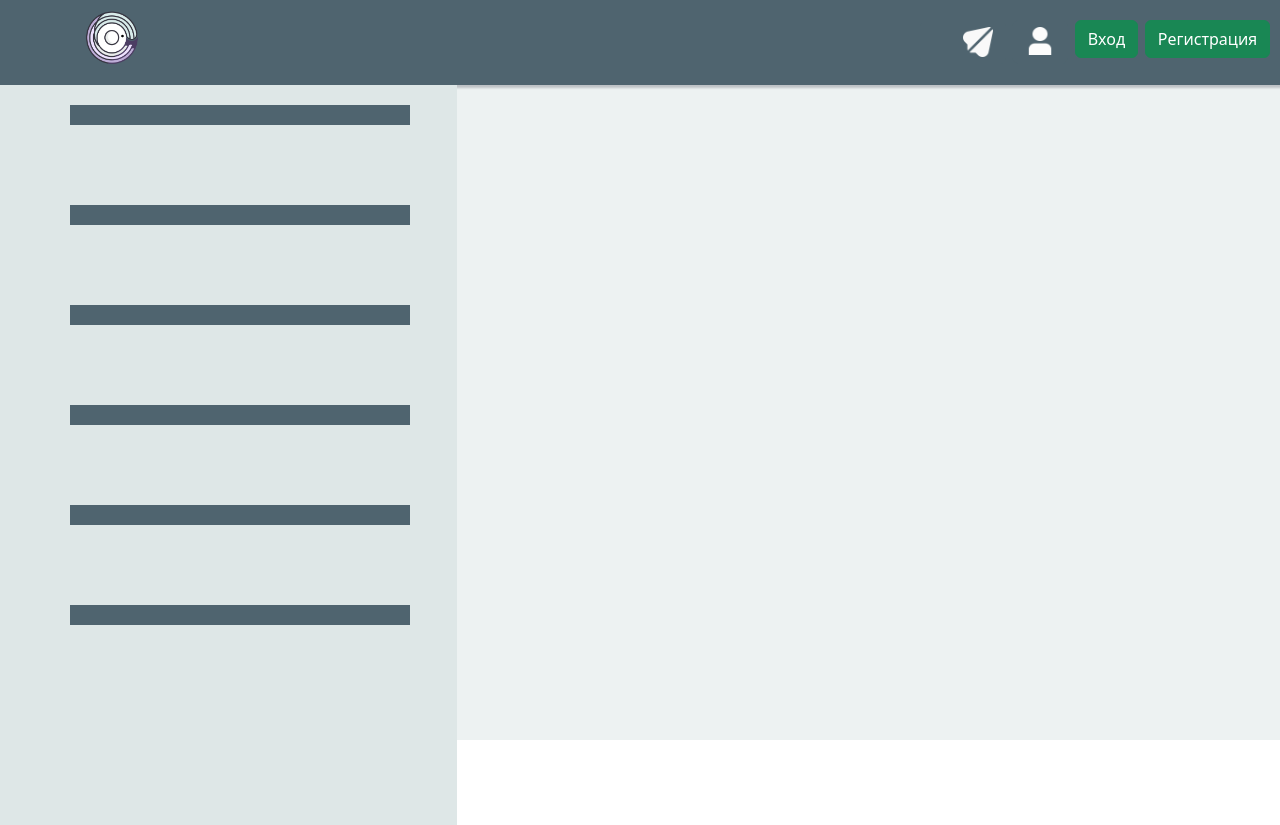
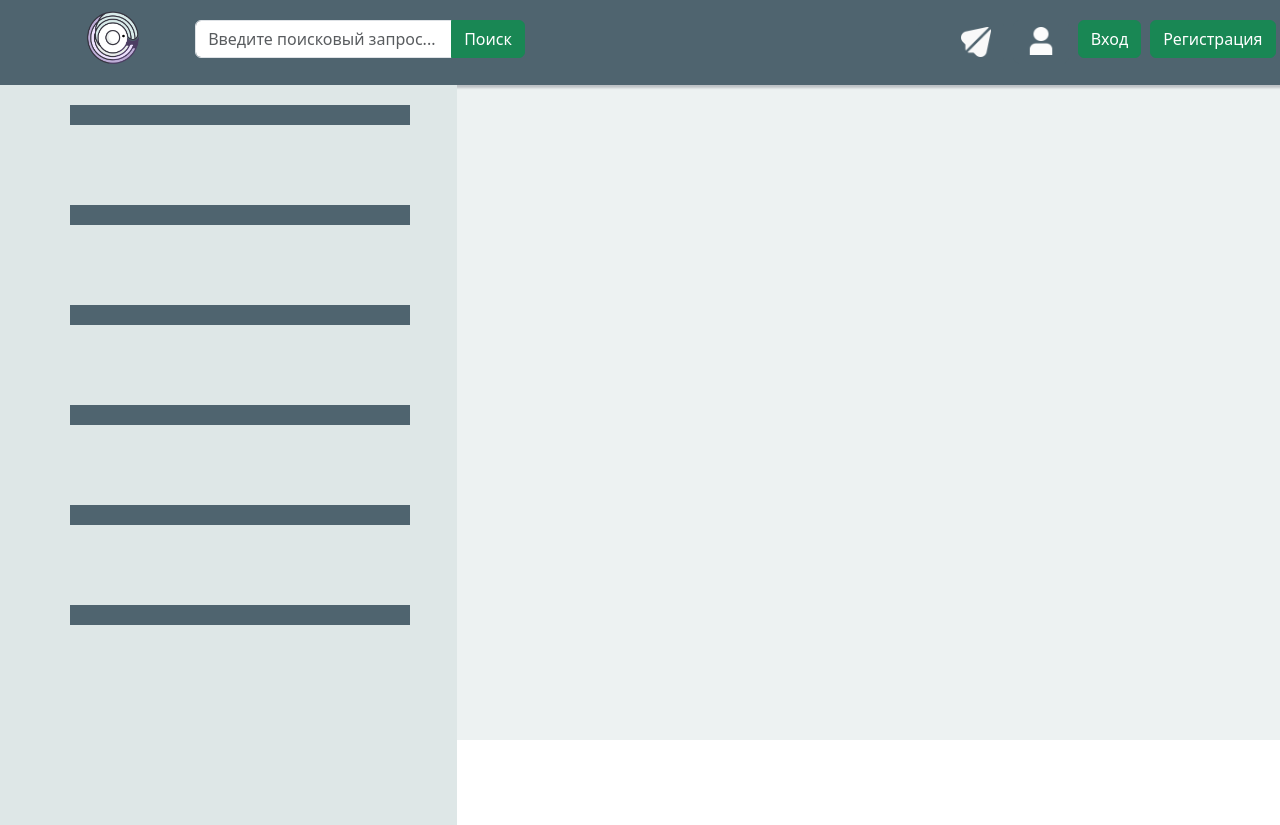
Before and after one commit to anyoneees/project_frontend1, a React (Create React App) app in the folder my-app1/: page /chat in a window 1280 px wide. Built offline with nearby package versions, Linux system fonts and the light colour scheme.

Commit message:
Added search field

```diff
--- a/my-app1/src/App.css
+++ b/my-app1/src/App.css
@@ -98,11 +98,16 @@
 }
 
 .Chat-button {
-    margin-left: 60%;
+    margin-left: 30%;
     margin-top: 20px;
 
 }
 
+.search-field {
+    margin-left: 40px;
+    margin-top: 20px;
+
+}
 .Item-create {
     position: absolute;
     bottom: 91.2%;
--- a/my-app1/src/components/NavBar/navBar.jsx
+++ b/my-app1/src/components/NavBar/navBar.jsx
@@ -1,7 +1,11 @@
 import { Button } from "react-bootstrap";
 import LoginWindow from "../DropWindow/dropWindow.jsx";
 import SignInWindow from "../RegistrationWindow/registrationWindow.jsx";
+import SearchComponent from "../searchComponent/searchComponent.js";
 function NavBar() {
+  const handleSearch = (query) => {
+    console.log('Search query:', query);
+  };
   return (
     <div className="Nav-bar">
       <header className="App-header">
@@ -10,6 +14,7 @@ function NavBar() {
             <img className="Logo" src="http://localhost:3000/circula.png" />
           </a>
         </div>
+        <SearchComponent onSearch={handleSearch}/>
         <div className="Chat-button">
           <a href="http://localhost:3000/chat">
             <Button
@@ -37,9 +42,6 @@ function NavBar() {
         <div className="SignIn-button">
           <SignInWindow />
         </div>
-        <div className="searchBar">
-
-        </div>
       </header>
     </div>
   );
--- /dev/null
+++ b/my-app1/src/components/searchComponent/searchComponent.js
@@ -0,0 +1,35 @@
+import React, { useState } from 'react';
+import { InputGroup, Input, Button, InputGroupText } from 'reactstrap';
+
+const SearchComponent = ({ onSearch }) => {
+    const [searchQuery, setSearchQuery] = useState('');
+
+    const handleSearch = () => {
+        onSearch(searchQuery);
+    };
+
+    const handleKeyPress = (e) => {
+        if (e.key === 'Enter') {
+            handleSearch();
+        }
+    };
+
+    return (
+        <div className="search-field">
+            <InputGroup>
+                <Input
+                    type="text"
+                    value={searchQuery}
+                    onChange={(e) => setSearchQuery(e.target.value)}
+                    onKeyPress={handleKeyPress}
+                    placeholder="Введите поисковый запрос..."
+                />
+                <Button color="success" onClick={handleSearch}>
+                    Поиск
+                </Button>
+            </InputGroup>
+        </div>
+    );
+};
+
+export default SearchComponent;
```
